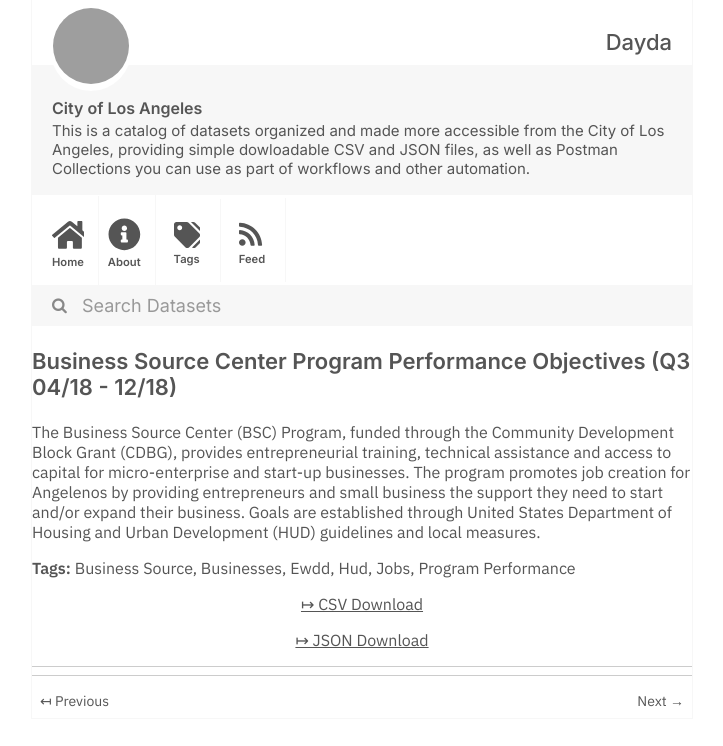
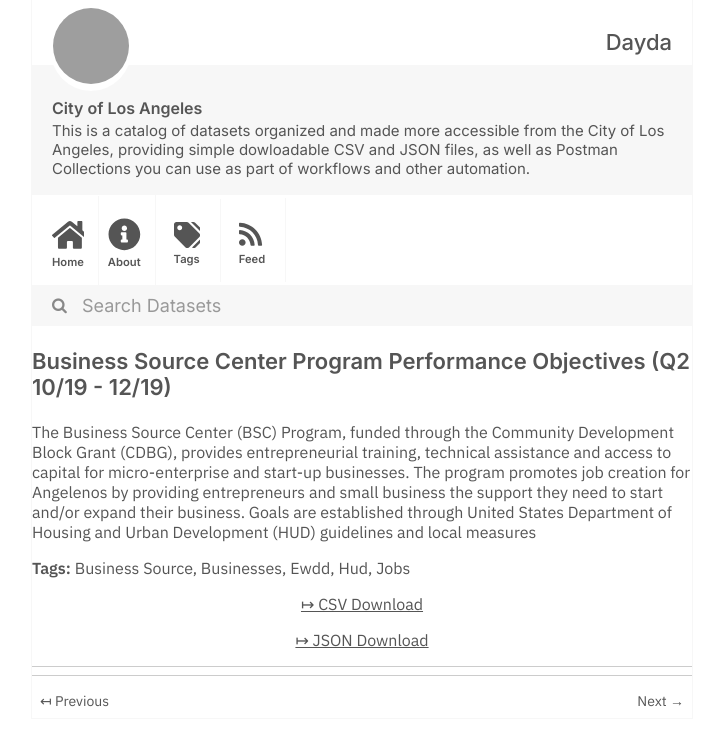
Before and after one commit to dayda-entities/city-of-los-angeles, a Jekyll site: the page built from _posts/2020-11-10-business-source-center-program.md, in a window 1280 px wide, cut to the strip 0-746 px from the top of the page. Shown: the whole strip, without its empty margins (278-1001 px from the left). Built offline with Jekyll 4.4.1, drawn with Linux system fonts in a browser that asks for light colours; grey boxes are pictures that could not be loaded.

```diff
--- a/_posts/2020-11-10-business-source-center-program.md
+++ b/_posts/2020-11-10-business-source-center-program.md
@@ -1,7 +1,7 @@
 ---
-title: Business Source Center Program Performance Objectives (Q3  04/18 - 12/18)
-created: '2020-11-10T17:52:07.673631'
-modified: '2020-12-02T15:55:05.110305'
+title: Business Source Center Program Performance Objectives (Q2  10/19 - 12/19)
+created: '2020-11-10T17:52:28.743424'
+modified: '2020-12-02T15:56:55.506845'
 state: active
 type: dataset
 tags:
@@ -10,12 +10,11 @@ tags:
   - Ewdd
   - Hud
   - Jobs
-  - Program Performance
 groups:
   - Local Government
-csv_url: 'https://data.lacity.org/api/views/6inw-egb2/rows.csv?accessType=DOWNLOAD'
-json_url: 'https://data.lacity.org/api/views/6inw-egb2/rows.json?accessType=DOWNLOAD'
+csv_url: 'https://data.lacity.org/api/views/nbre-engz/rows.csv?accessType=DOWNLOAD'
+json_url: 'https://data.lacity.org/api/views/nbre-engz/rows.json?accessType=DOWNLOAD'
 layout: post
 
 ---
-The Business Source Center (BSC) Program, funded through the Community Development Block Grant (CDBG), provides entrepreneurial training, technical assistance and access to capital for micro-enterprise and start-up businesses.  The program promotes job creation for Angelenos by providing entrepreneurs and small business the support they need to start and/or expand their business.  Goals are established through United States Department of Housing and Urban Development (HUD) guidelines and local measures.
+The Business Source Center (BSC) Program, funded through the Community Development Block Grant (CDBG), provides entrepreneurial training, technical assistance and access to capital for micro-enterprise and start-up businesses.  The program promotes job creation for Angelenos by providing entrepreneurs and small business the support they need to start and/or expand their business.  Goals are established through United States Department of Housing and Urban Development (HUD) guidelines and local measures
```
